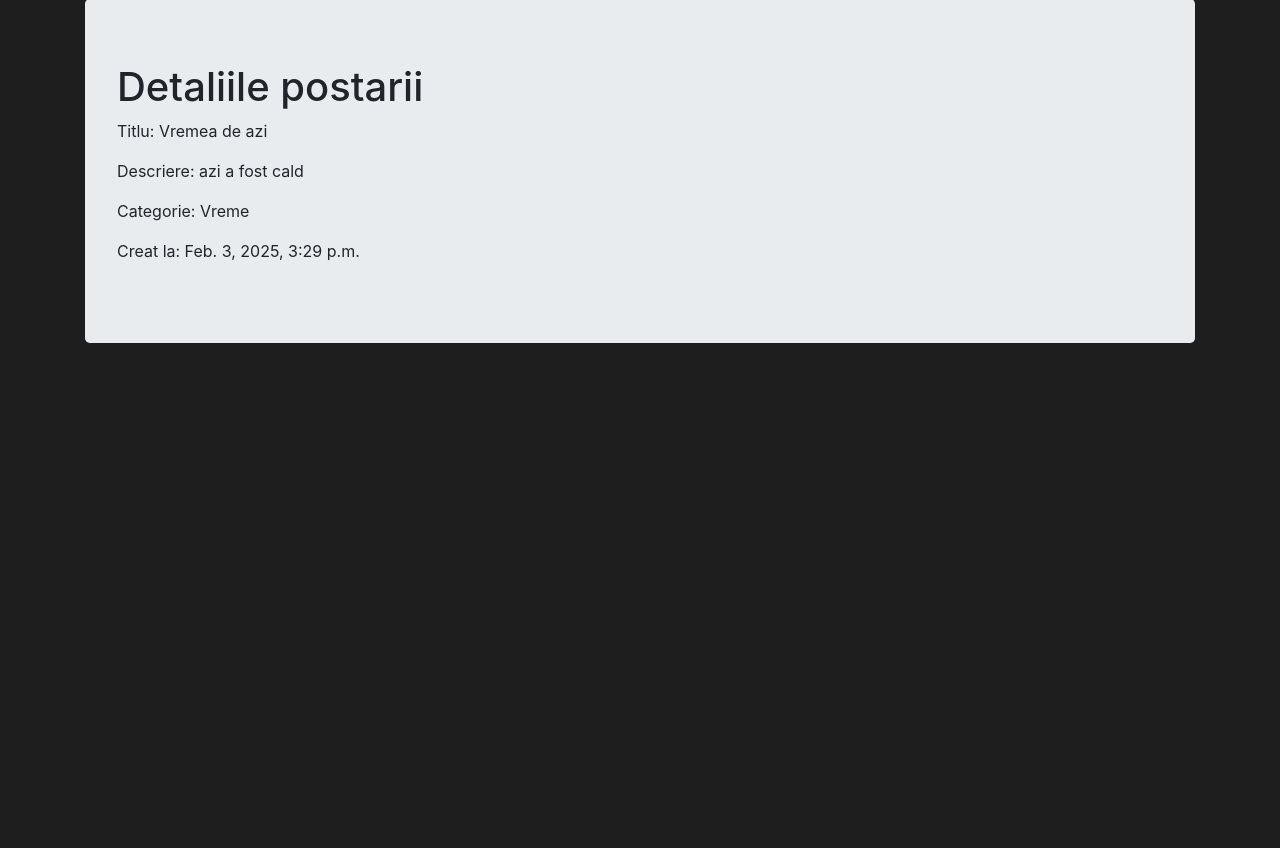
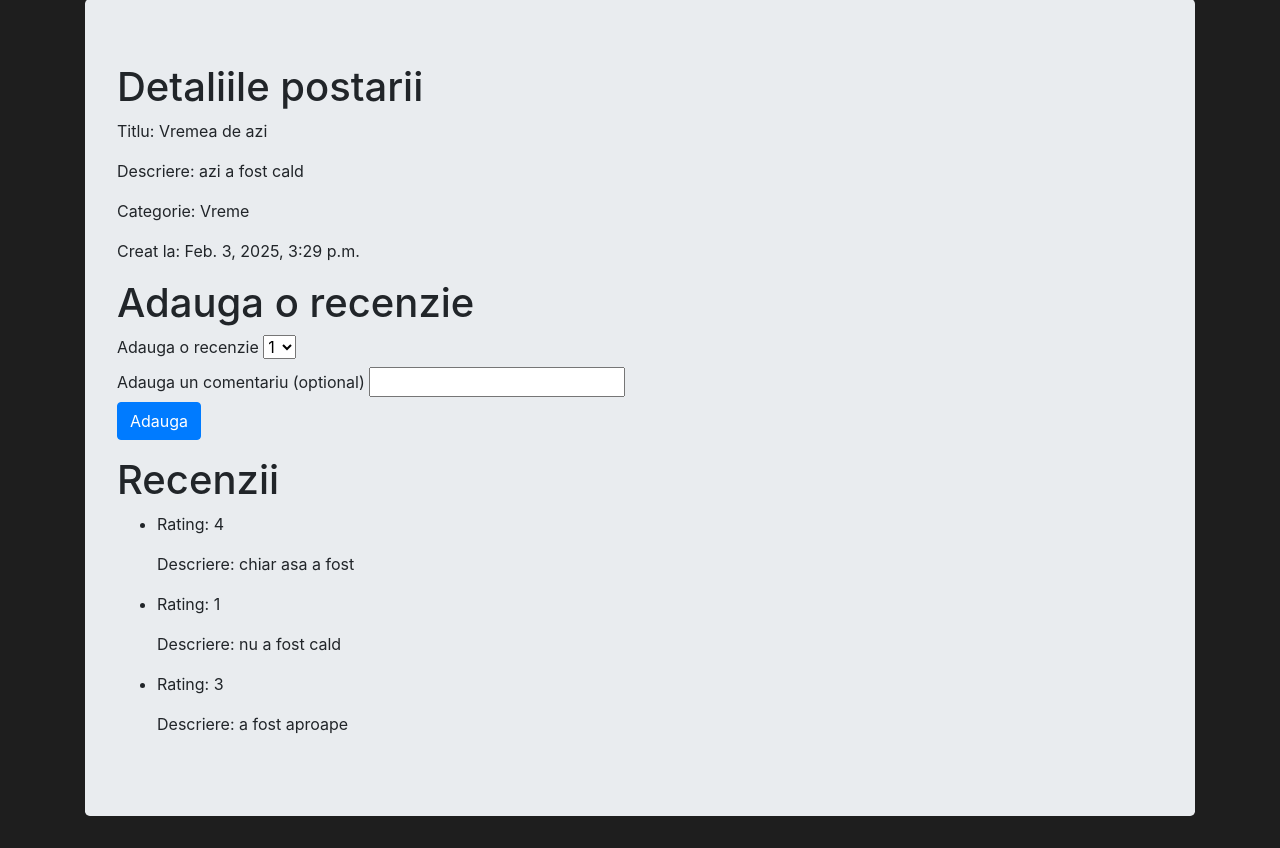
Before and after one commit to stefan-jieanu/final-template, a Django app: page /posts/1 in a window 1280 px wide. Shown: the part 57-905 px from the top of the page. Before the commit the page ends 400 px from the top, so only its background shows below. Run offline with Django 4.2, Linux system fonts and the light colour scheme; data comes from the database, SQL or seed files in the repository; both versions use the stored data as it was after the commit; some libraries are stand-ins or nearby versions.

Commit message:
review demo

```diff
--- a/blog/urls.py
+++ b/blog/urls.py
@@ -21,7 +21,7 @@ from django.contrib.auth.views import LogoutView
 from django.urls import path
 
 from accounts.views import CustomLoginView, CustomPasswordChangeView, SignUpView, favourites_view
-from posts.views import index, posts_view, PostDetails, CreatePostView, add_post_to_user
+from posts.views import index, posts_view, post_detail_view, CreatePostView, add_post_to_user, add_review_view
 
 urlpatterns = [
     path('admin/', admin.site.urls),
@@ -29,12 +29,13 @@ urlpatterns = [
     path('', index, name='home'),
     path('posts/', posts_view, name='posts-page'),
     path('posts/create', CreatePostView.as_view(), name='posts-create'),
-    path('posts/<pk>', PostDetails.as_view(), name='posts-detail'),
+    path('posts/<pk>', post_detail_view, name='posts-detail'),
 
     path('login/', CustomLoginView.as_view(), name='login'),
     path('logout/', LogoutView.as_view(), name='logout'),
     path('change-password', CustomPasswordChangeView.as_view(), name='change-password'),
     path('signup/', SignUpView.as_view(), name='signup'),
     path('add-post-to-user/<post_id>', add_post_to_user, name='add-post-to-user'),
-    path('favorites/', favourites_view, name='favorites')
+    path('favorites/', favourites_view, name='favorites'),
+    path('add-review/<post_id>', add_review_view, name='add-review')
 ] + static(settings.STATIC_URL, document_root=settings.STATIC_ROOT)
--- a/posts/admin.py
+++ b/posts/admin.py
@@ -1,8 +1,9 @@
 from django.contrib import admin
 
-from posts.models import Category, Publicatie, Post
+from posts.models import Category, Publicatie, Post, Review
 
 # Register your models here.
 admin.site.register(Category)
 admin.site.register(Publicatie)
 admin.site.register(Post)
+admin.site.register(Review)
--- a/posts/models.py
+++ b/posts/models.py
@@ -1,5 +1,7 @@
 from django.db import models
-from django.db.models import Model, TextField, ForeignKey, DO_NOTHING, DateTimeField, CharField, ManyToManyField
+from django.db.models import Model, TextField, ForeignKey, DO_NOTHING, DateTimeField, CharField, ManyToManyField, IntegerField, CASCADE
+
+from django.contrib.auth.models import User
 
 
 # Create your models here.
@@ -31,3 +33,13 @@ class Post(Model):
 
     def __str__(self):
         return self.title
+
+
+class Review(Model):
+    rating = IntegerField()
+    description = CharField(max_length=200, blank=True, null=True)
+    post = ForeignKey(Post, on_delete=CASCADE)
+    user = ForeignKey(User, on_delete=CASCADE)
+
+    def __str__(self):
+        return f"Review pentru {self.post.title}, adaugat de {self.user.username}"
--- a/posts/templates/posts_detail.html
+++ b/posts/templates/posts_detail.html
@@ -15,4 +15,38 @@
 </form>
 {% endif %}
 
+<!-- Sectiunea de adaugat recenzii -->
+<div>
+    <h1>Adauga o recenzie</h1>
+    <form method="post" action="{% url 'add-review' object.id %}">
+        {% csrf_token %}
+        <label for="rating">Adauga o recenzie</label>
+
+        <select id="rating" name="rating">
+          <option value="1">1</option>
+          <option value="2">2</option>
+          <option value="3">3</option>
+          <option value="4">4</option>
+          <option value="5">5</option>
+        </select>
+        <br>
+        <label for="recenzie-commentrecenzie-comment">Adauga un comentariu (optional)</label>
+        <input type="text" id="recenzie-comment" name="comment">
+        <br>
+        <input type="submit" class="btn btn-primary" value="Adauga">
+    </form>
+</div>
+
+<div>
+    <h1>Recenzii</h1>
+    <ul>
+        {% for review in reviews %}
+        <li>
+            <p>Rating: {{ review.rating }}</p>
+            <p>Descriere: {{ review.description }}</p>
+        </li>
+        {% endfor %}
+    </ul>
+</div>
+
 {% endblock %}
--- a/posts/views.py
+++ b/posts/views.py
@@ -1,3 +1,5 @@
+from lib2to3.fixes.fix_input import context
+
 from django.contrib.auth.decorators import login_required
 from django.shortcuts import render, redirect
 from django.urls import reverse_lazy
@@ -5,7 +7,8 @@ from django.views.generic import DetailView, CreateView
 
 from accounts.models import UserPostRelation
 from posts.forms import PostForm
-from posts.models import Post
+from posts.models import Post, Review
+
 
 # Create your views here.
 def index(request):
@@ -20,9 +23,21 @@ def posts_view(request):
         context={'posts': posts}
     )
 
-class PostDetails(DetailView):
-    model = Post
-    template_name = 'posts_detail.html'
+# class PostDetails(DetailView):
+#     model = Post
+#     template_name = 'posts_detail.html'
+
+def post_detail_view(request, pk):
+    post = Post.objects.get(pk=pk)
+    reviews = Review.objects.filter(post=post)
+    return render(
+        request,
+        'posts_detail.html',
+        context = {
+            'object': post,
+            'reviews': reviews
+        }
+    )
 
 class CreatePostView(CreateView):
     model = Post
@@ -38,3 +53,20 @@ def add_post_to_user(request, post_id):
         return redirect('posts-page')
     else:
         return redirect('posts-page')
+
+def add_review_view(request, post_id):
+    if request.method == 'POST':
+        rating = request.POST['rating']
+        comment = request.POST['comment']
+        post = Post.objects.get(pk=post_id)
+
+        Review.objects.create(
+            rating=rating,
+            description=comment,
+            post=post,
+            user=request.user
+        )
+
+        return redirect('posts-detail', pk=post_id)
+    else:
+        return redirect('posts-page')
```
Also changed, not shown: db.sqlite3, posts/migrations/0002_review.py (added).
